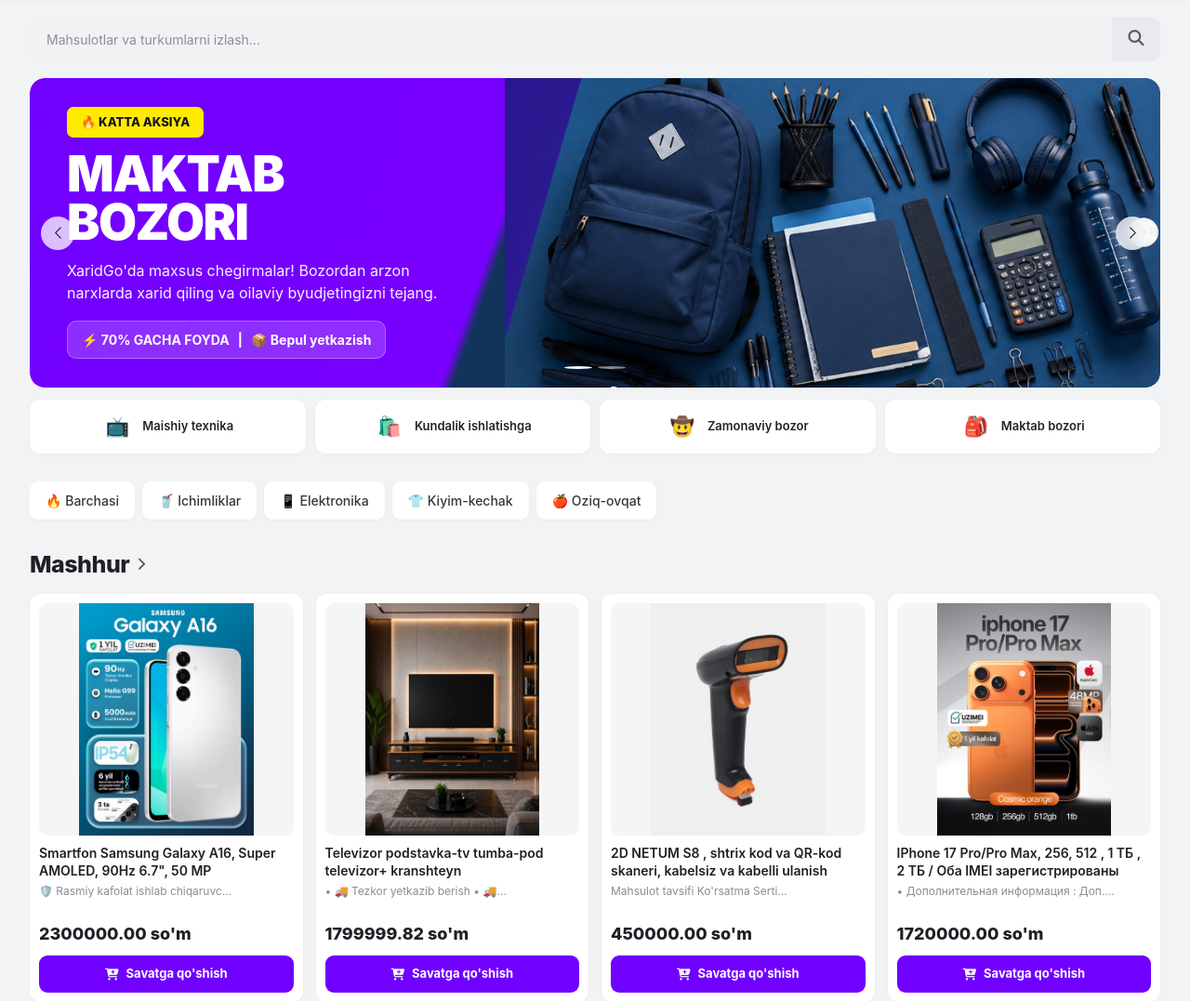
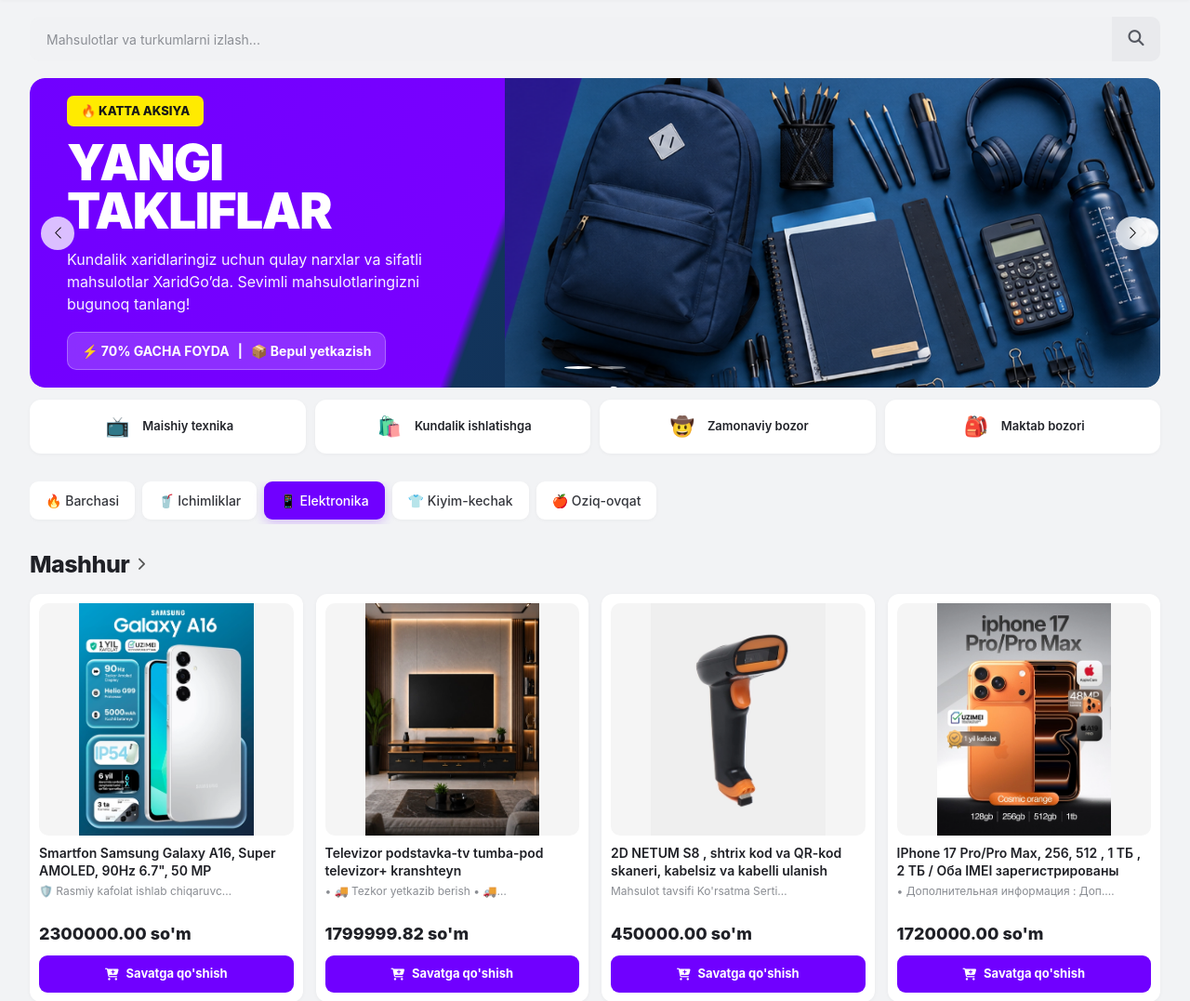
Before and after one commit to azimjonjamoldinov23/XaridGo, a Django app: page /?category=elektronika in a window 1280 px wide. Shown: the part 70-1147 px from the top of the page at 93% size. Run offline with Django 5.2, Linux system fonts and the light colour scheme; data comes from the database, SQL or seed files in the repository.

Commit message:
Update storefront banner and category selection

```diff
--- a/Xaridapp/templates/Xaridapp/index.html
+++ b/Xaridapp/templates/Xaridapp/index.html
@@ -988,14 +988,14 @@
                         </span>
 
                         <h1 class="banner-title">
-                            MAKTAB<br>
-                            BOZORI
+                            YANGI<br>
+                            TAKLIFLAR
                         </h1>
 
                         <p class="banner-subtitle">
-                            XaridGo'da maxsus chegirmalar!
-                            Bozordan arzon narxlarda xarid qiling
-                            va oilaviy byudjetingizni tejang.
+                            Kundalik xaridlaringiz uchun qulay narxlar va
+                            sifatli mahsulotlar XaridGo’da. Sevimli
+                            mahsulotlaringizni bugunoq tanlang!
                         </p>
 
                         <div class="banner-price-tag">
@@ -1018,7 +1018,7 @@
                     <img
                         src="{% static 'images/aksessuarlar_banner.png' %}"
                         class="banner-img-right"
-                        alt="Maktab Bozori"
+                        alt="XaridGo haftalik takliflari"
                         onerror="this.style.display='none';"
                     >
 
@@ -1175,7 +1175,8 @@
 
         <a
             href="{% url 'index' %}"
-            class="category-pill"
+            class="category-pill{% if not selected_category %} selected-category{% endif %}"
+            {% if not selected_category %}style="background:#7000ff;color:#fff;box-shadow:0 4px 12px rgba(112,0,255,.22);" aria-current="page"{% endif %}
         >
             🔥 Barchasi
         </a>
@@ -1183,7 +1184,8 @@
 
         <a
             href="{% url 'index' %}?category=ichimliklar"
-            class="category-pill"
+            class="category-pill{% if selected_category == 'ichimliklar' %} selected-category{% endif %}"
+            {% if selected_category == 'ichimliklar' %}style="background:#7000ff;color:#fff;box-shadow:0 4px 12px rgba(112,0,255,.22);" aria-current="page"{% endif %}
         >
             🥤 Ichimliklar
         </a>
@@ -1191,7 +1193,8 @@
 
         <a
             href="{% url 'index' %}?category=elektronika"
-            class="category-pill"
+            class="category-pill{% if selected_category == 'elektronika' %} selected-category{% endif %}"
+            {% if selected_category == 'elektronika' %}style="background:#7000ff;color:#fff;box-shadow:0 4px 12px rgba(112,0,255,.22);" aria-current="page"{% endif %}
         >
             📱 Elektronika
         </a>
@@ -1199,7 +1202,8 @@
 
         <a
             href="{% url 'index' %}?category=kiyim"
-            class="category-pill"
+            class="category-pill{% if selected_category == 'kiyim' %} selected-category{% endif %}"
+            {% if selected_category == 'kiyim' %}style="background:#7000ff;color:#fff;box-shadow:0 4px 12px rgba(112,0,255,.22);" aria-current="page"{% endif %}
         >
             👕 Kiyim-kechak
         </a>
@@ -1207,7 +1211,8 @@
 
         <a
             href="{% url 'index' %}?category=oziq-ovqat"
-            class="category-pill"
+            class="category-pill{% if selected_category == 'oziq-ovqat' %} selected-category{% endif %}"
+            {% if selected_category == 'oziq-ovqat' %}style="background:#7000ff;color:#fff;box-shadow:0 4px 12px rgba(112,0,255,.22);" aria-current="page"{% endif %}
         >
             🍎 Oziq-ovqat
         </a>
--- a/Xaridapp/views.py
+++ b/Xaridapp/views.py
@@ -26,7 +26,8 @@ def index(request):
         request,
         "Xaridapp/index.html",
         {
-            "products": products
+            "products": products,
+            "selected_category": category_slug,
         }
     )
 
```
